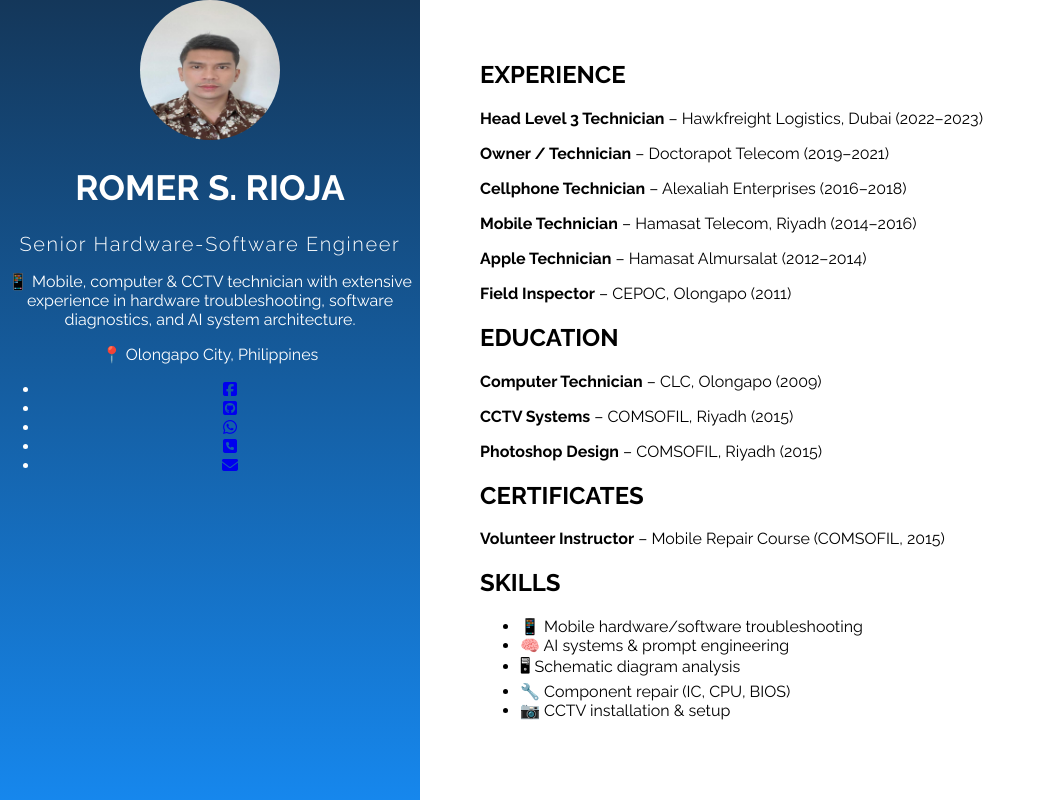
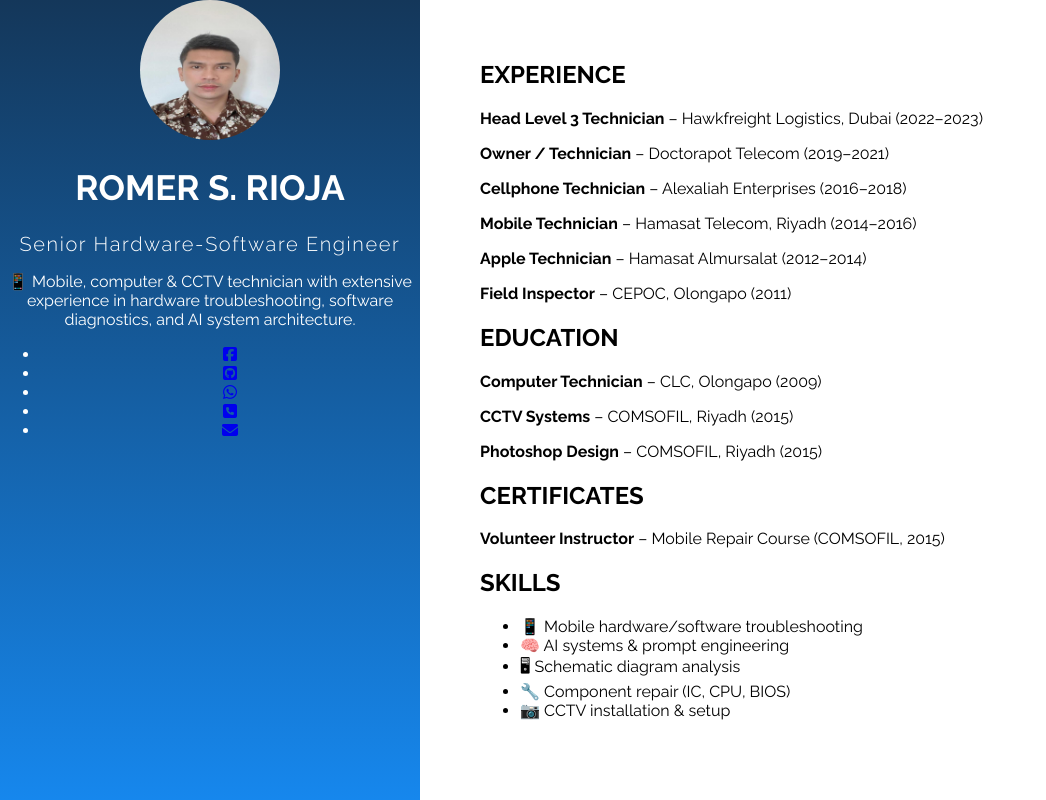
Before and after one commit to HiddenLayer-24/MY-UPDATE-CV, a plain HTML site: page index.html in a window 1280 px wide. Shown: the whole page, without its empty margins (0-1046 px from the left). Drawn offline with Linux system fonts and the light colour scheme.

Commit message:
Update index.html

```diff
--- a/index.html
+++ b/index.html
@@ -21,7 +21,6 @@
       </div>
       <div class="desc">
         <p>📱 Mobile, computer & CCTV technician with extensive experience in hardware troubleshooting, software diagnostics, and AI system architecture.</p>
-        <p>📍 Olongapo City, Philippines</p>
       </div>
       <div class="social">
         <ul>
```
